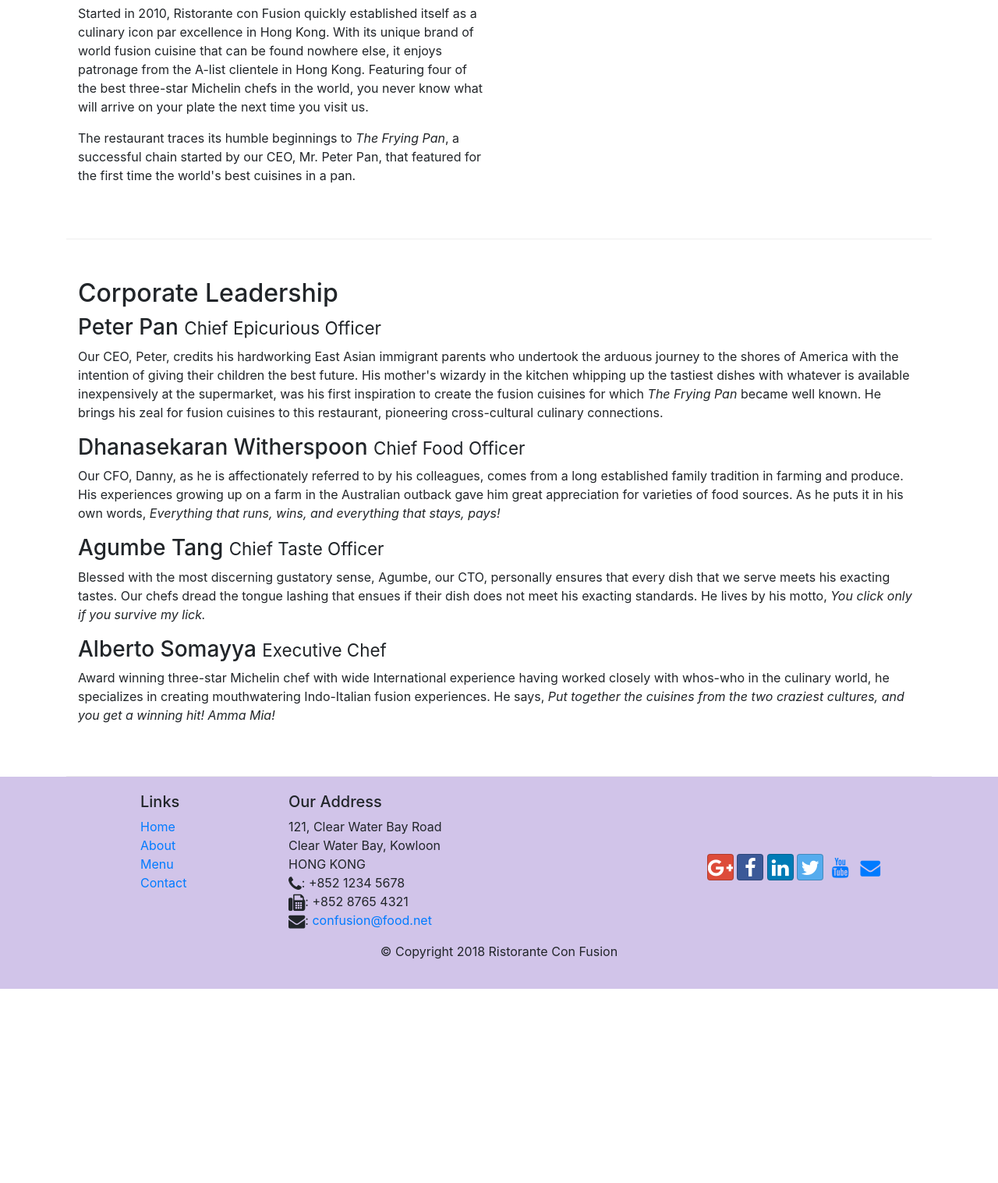
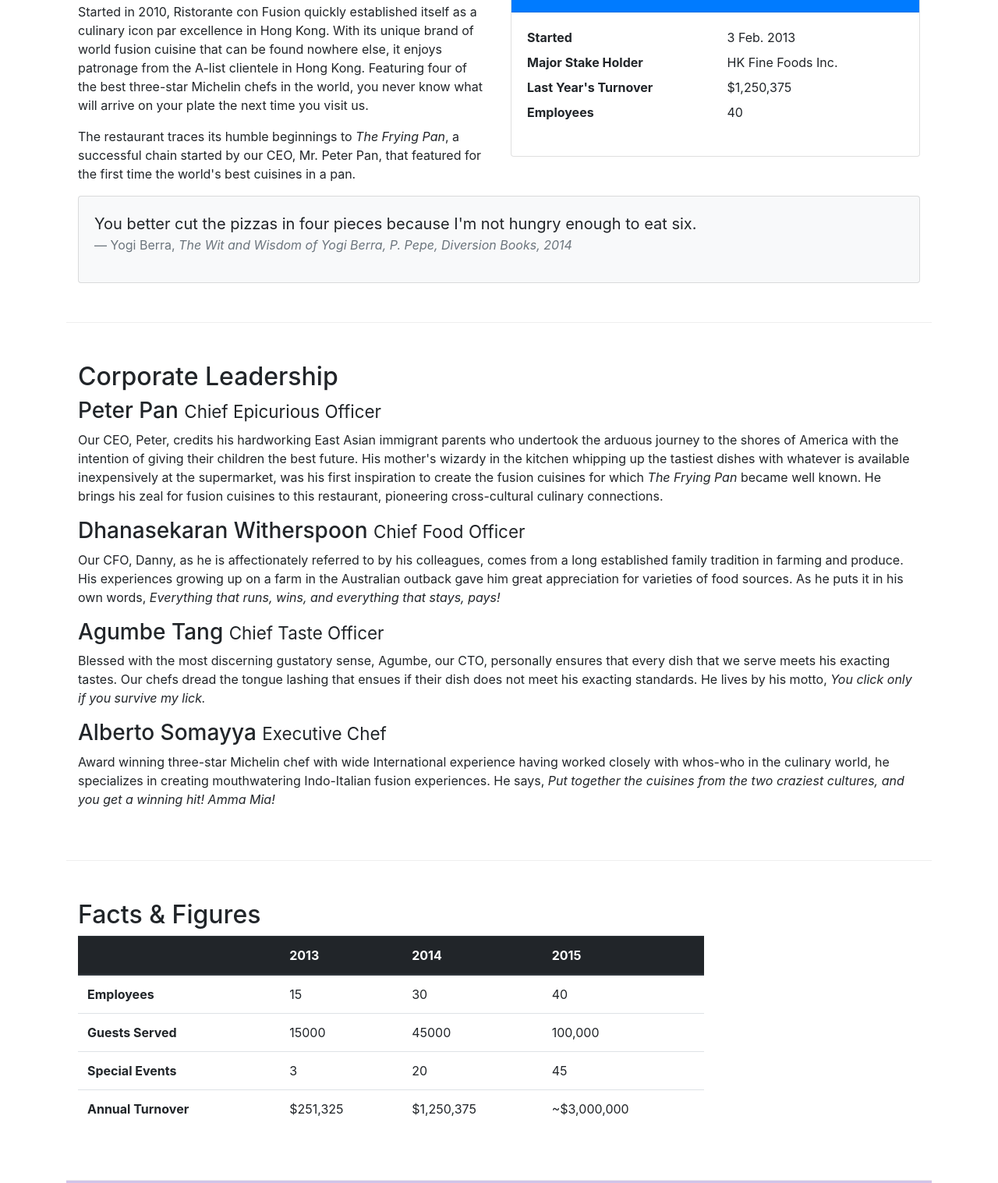
Before and after one commit to AamodPaud3l/Bootstrap4, a website: page aboutus.html in a window 1280 px wide. Shown: the part 558-2075 px from the top of the page at 78% size. Before the commit the page ends 1826 px from the top, so only its background shows below. Drawn offline with nearby package versions, Linux system fonts and the light colour scheme.

Commit message:
Tables and Cards

```diff
--- a/aboutus.html
+++ b/aboutus.html
@@ -59,13 +59,42 @@
             </div>
         </div>
 
-        <div class="row row-content align-items-center">
+        <div class="row row-content">
             <div class="col-12 col-sm-6">
                 <h2>Our History</h2>
                 <p>Started in 2010, Ristorante con Fusion quickly established itself as a culinary icon par excellence in Hong Kong. With its unique brand of world fusion cuisine that can be found nowhere else, it enjoys patronage from the A-list clientele in Hong Kong.  Featuring four of the best three-star Michelin chefs in the world, you never know what will arrive on your plate the next time you visit us.</p>
                 <p>The restaurant traces its humble beginnings to <em>The Frying Pan</em>, a successful chain started by our CEO, Mr. Peter Pan, that featured for the first time the world's best cuisines in a pan.</p>
             </div>
-            <div>
+            <div class="col-sm">
+                <div class="card">
+                    <h3 class="card-header bg-primary text-white">Facts at a Glance</h3>
+                    <div class="card-body">
+                        <dl class="row">
+                            <dt class="col-6">Started</dt>
+                            <dd class="col-6">3 Feb. 2013</dd>
+                            <dt class="col-6">Major Stake Holder</dt>
+                            <dd class="col-6">HK Fine Foods Inc.</dd>
+                            <dt class="col-6">Last Year's Turnover</dt>
+                            <dd class="col-6">$1,250,375</dd>
+                            <dt class="col-6">Employees</dt>
+                            <dd class="col-6">40</dd>
+                        </dl>
+                    </div>
+                </div>
+            </div>
+            <div class="col-12">
+                <div class="card card-body bg-light">
+                    <blockquote class="blockquote">
+                        <p class="mb-0">You better cut the pizzas in four pieces
+                            because I'm not hungry enough to eat six.
+                        </p>
+                        <footer class="blockquote-footer">Yogi Berra,
+                            <cite title="Source Title">
+                                The Wit and Wisdom of Yogi Berra, P. Pepe, Diversion Books, 2014
+                            </cite>
+                        </footer>
+                    </blockquote>
+                </div>
             </div>
         </div>
 
@@ -83,7 +112,51 @@
                 <p class="d-none d-sm-block">Award winning three-star Michelin chef with wide International experience having worked closely with whos-who in the culinary world, he specializes in creating mouthwatering Indo-Italian fusion experiences. He says, <em>Put together the cuisines from the two craziest cultures, and you get a winning hit! Amma Mia!</em></p>
             </div>
        </div>
+       <div class="row row-content">
+           <div class="col-12 col-sm-9">
+               <h2>Facts &amp; Figures</h2>
+               <div class="table-responsive">
+                   <table class="table table-stripped">
+                       <thead class="thead-dark">
+                           <tr>
+                               <th>&nbsp;</th>
+                               <th>2013</th>
+                               <th>2014</th>
+                               <th>2015</th>
+                           </tr>
+                       </thead>
+                       <tbody>
+                        <tr>
+                            <th>Employees</th>
+                            <td>15</td>
+                            <td>30</td>
+                            <td>40</td>
+                        </tr>
+                        <tr>
+                            <th>Guests Served</th>
+                            <td>15000</td>
+                            <td>45000</td>
+                            <td>100,000</td>
+                        </tr>
+                        <tr>
+                            <th>Special Events</th>
+                            <td>3</td>
+                            <td>20</td>
+                            <td>45</td>
+                        </tr>
+                        <tr>
+                            <th>Annual Turnover</th>
+                            <td>$251,325</td>
+                            <td>$1,250,375</td>
+                            <td>~$3,000,000</td>
+                        </tr>
+                       </tbody>
+                   </table>
+               </div>
+           <div class="col-12 col-sm-3">
 
+           </div>
+       </div>
     </div>
 
     <footer class="footer">
```
